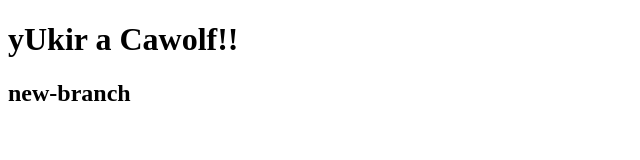
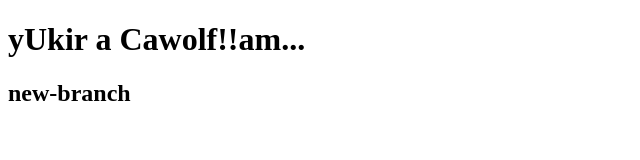
Before and after one commit to yUkir1608/test_repoYuk, a plain HTML site: page index.html in a window 1280 px wide. Shown: the full height of the page, 0-640 px from the left. Drawn offline with Linux system fonts and the light colour scheme.

Commit message:
new commit

```diff
--- a/index.html
+++ b/index.html
@@ -6,7 +6,7 @@
     <title>да</title>
 </head>
 <body>
- <h1>yUkir a Cawolf!! </h1>
+ <h1>yUkir a Cawolf!!am...</h1>
  <h2>new-branch</h2>
 </body>
 </html>
```
